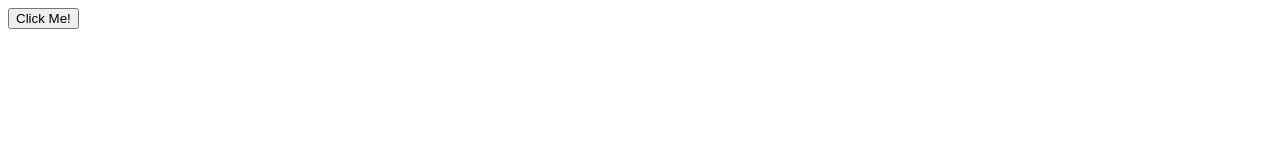
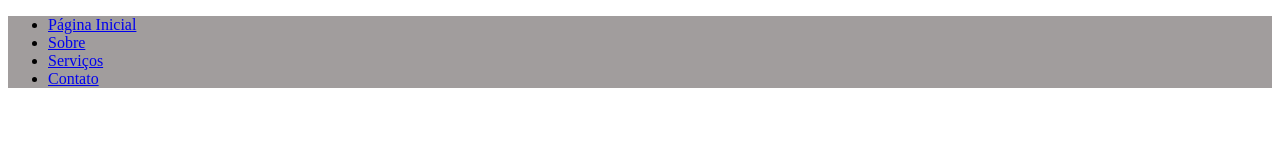
Before and after one commit to otaviocesr/AulaDia19, a plain HTML site: page index.html in a window 1280 px wide. Drawn offline with Linux system fonts and the light colour scheme.

Commit message:
Adiciona menu de navegação

```diff
--- a/index.html
+++ b/index.html
@@ -6,6 +6,16 @@
     <title>Document</title>
   </head>
   <body>
-    <button>Click Me!</button>
+    <header style="background-color: rgb(161, 157, 157)">
+      <ul>
+        <li><a href="http://127.0.0.1:5500/index.html">Página Inicial</a></li>
+
+        <li><a href="http://127.0.0.1:5500/index.html">Sobre</a></li>
+
+        <li><a href="http://127.0.0.1:5500/index.html">Serviços</a></li>
+
+        <li><a href="http://127.0.0.1:5500/index.html">Contato</a></li>
+      </ul>
+    </header>
   </body>
 </html>
```
